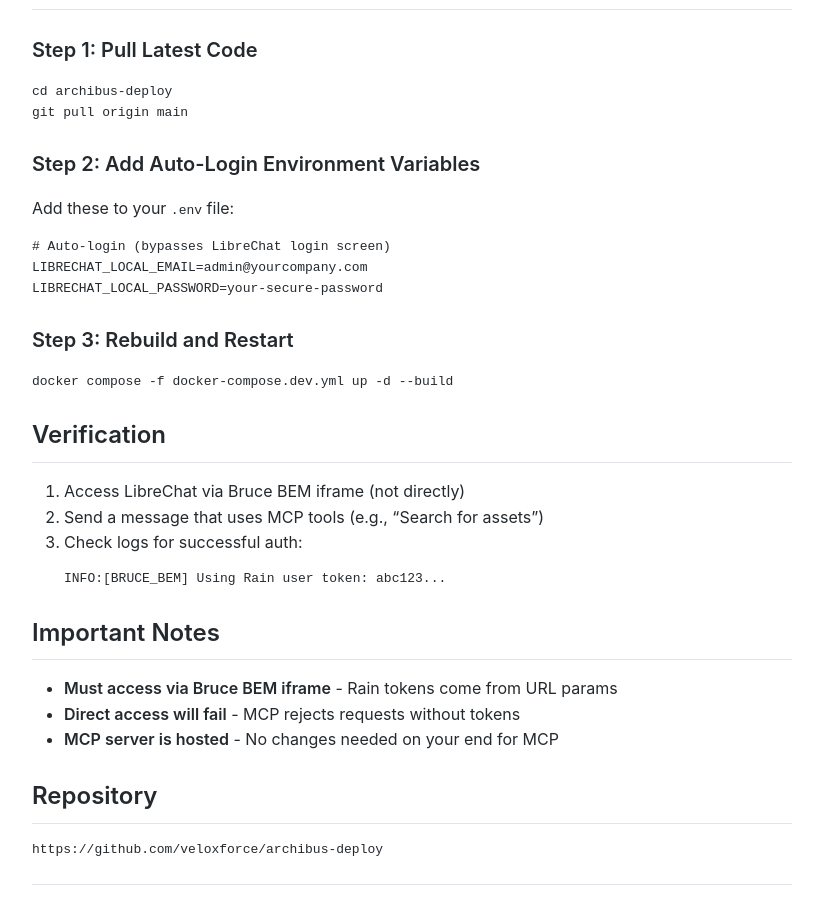
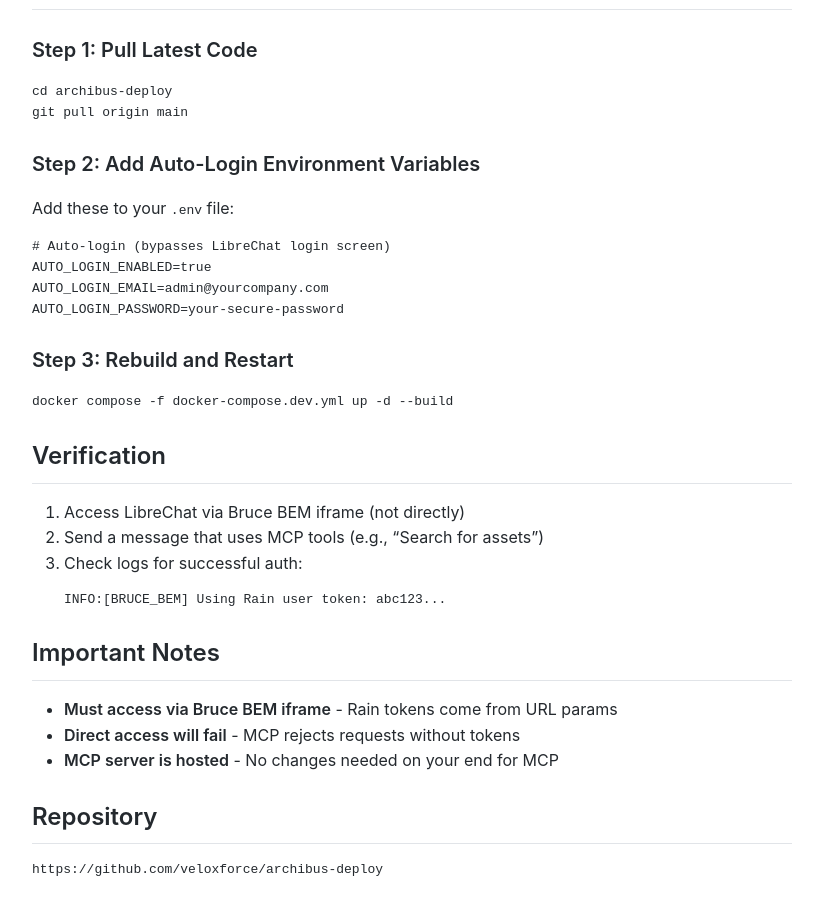
Before and after one commit to MariusWilsch/public-wilsch-ai-pages, a Jekyll site: the page built from project/archibus-fm-assistant/librechat-mcp-deployment-guide.md, in a window 1280 px wide and 900 px high, scrolled down 591 px. Shown: the whole window, without its empty margins (228-1051 px from the left). Built offline with Jekyll 4.4.1, drawn with Linux system fonts in a browser that asks for light colours; our own code applies the rules of GitHub Pages for plain Markdown files.

Commit message:
Sync from hippocampus 2026-01-11

````diff
--- a/project/archibus-fm-assistant/librechat-mcp-deployment-guide.md
+++ b/project/archibus-fm-assistant/librechat-mcp-deployment-guide.md
@@ -27,8 +27,9 @@ Add these to your `.env` file:
 
 ```bash
 # Auto-login (bypasses LibreChat login screen)
-LIBRECHAT_LOCAL_EMAIL=admin@yourcompany.com
-LIBRECHAT_LOCAL_PASSWORD=your-secure-password
+AUTO_LOGIN_ENABLED=true
+AUTO_LOGIN_EMAIL=admin@yourcompany.com
+AUTO_LOGIN_PASSWORD=your-secure-password
 ```
 
 ### Step 3: Rebuild and Restart
````
